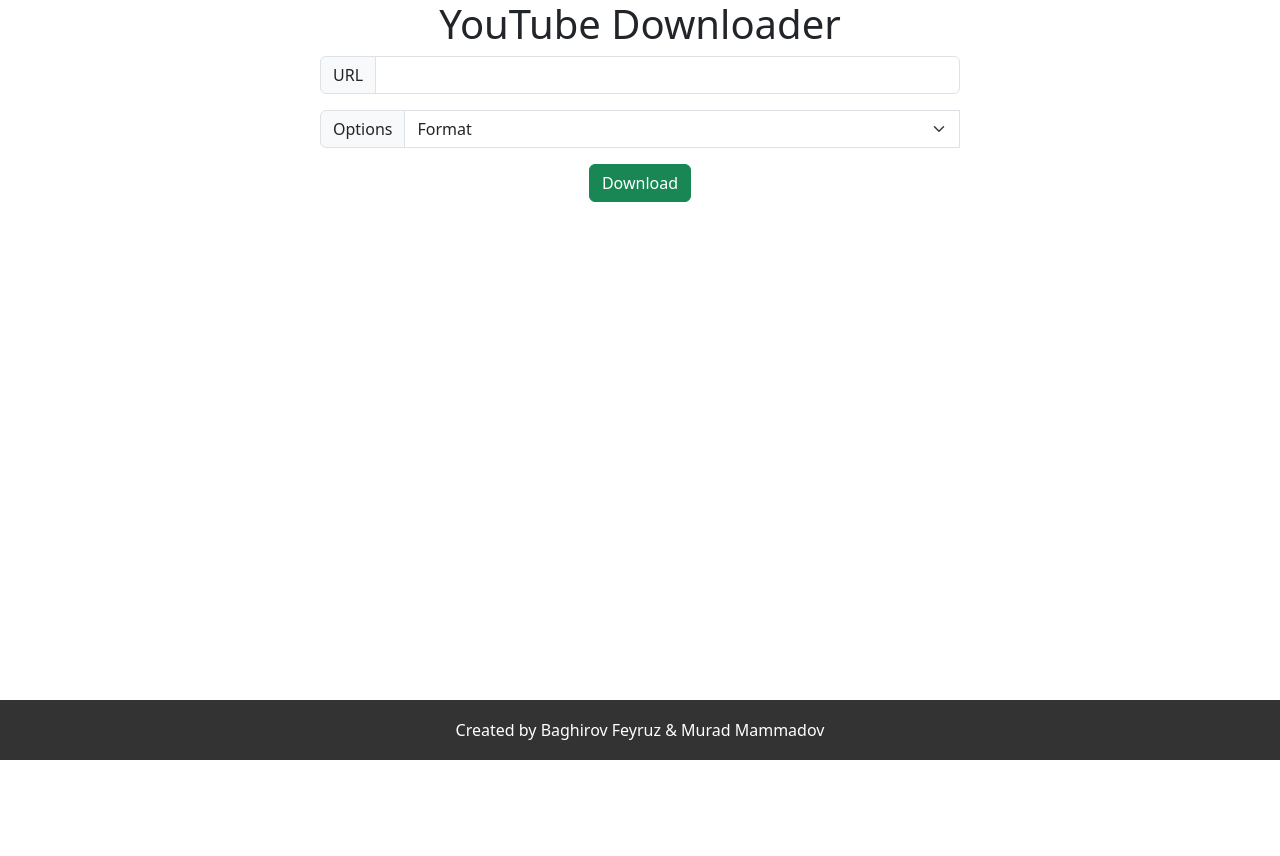
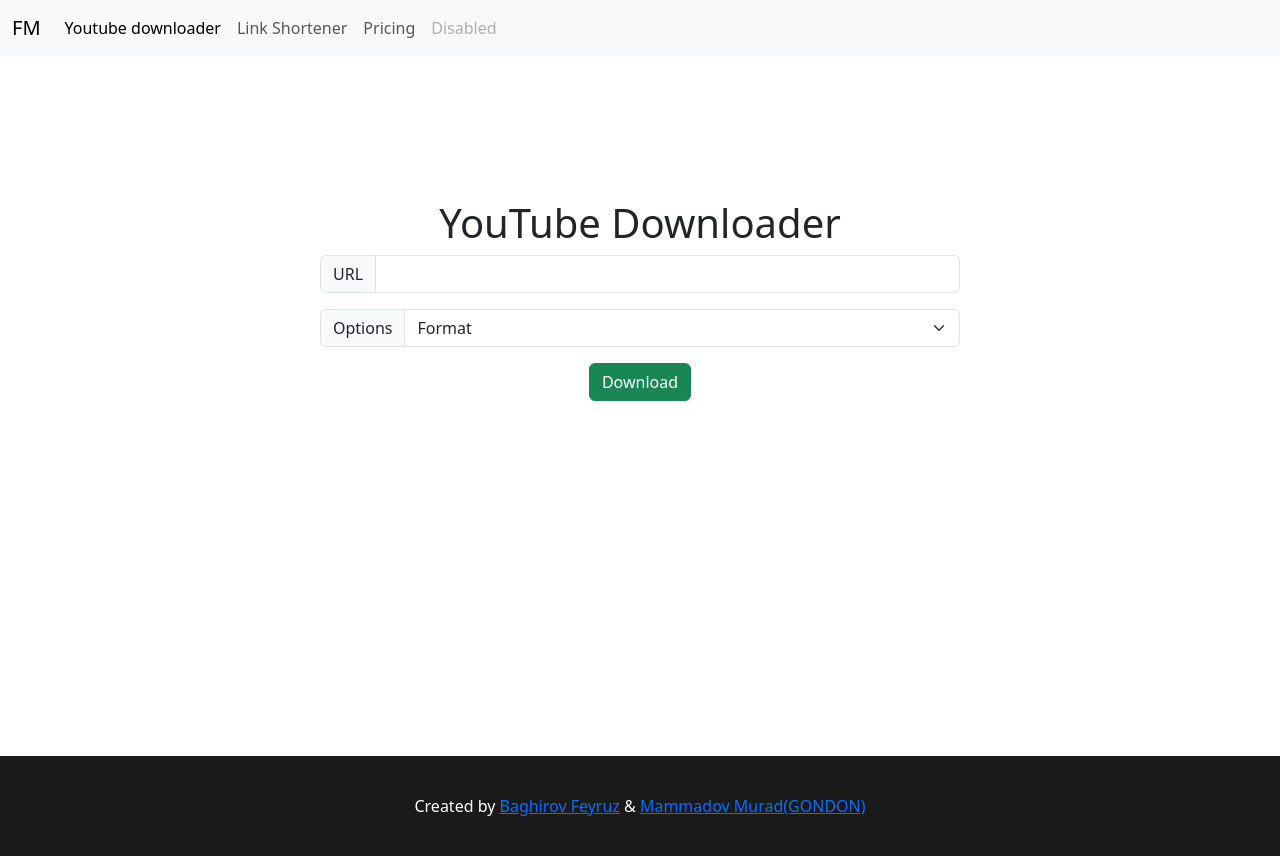
Before and after one commit to feyruzb/downloader, a Flask app: page / in a window 1280 px wide. Before the commit the page ends 760 px from the top, so only its background shows below. Run offline with Flask 2, Linux system fonts and the light colour scheme.

Commit message:
design update , logic needs to be fixed

```diff
--- a/app.py
+++ b/app.py
@@ -8,15 +8,21 @@
 def home():
     return render_template('index.html')
 
+@app.route('/link')
+def link():
+    return render_template('link-shortener.html')
+
 @app.route('/download', methods=['POST'])
 def download():
-    yt = YouTube(video_url)
     url = request.form['url']
     format = request.form['format']
     resolution = request.form['resolution']
+    print(url, format, resolution)
+    # yt = YouTube(url)
 
 
     video = YouTube(url)
+
     if format == 'MP3':
         audio = video.streams.get_audio_only()
         audio.download('downloads/')
@@ -24,10 +30,8 @@
         file_path = os.path.join('downloads', filename)
         return send_file(file_path, as_attachment=True)
     else:
-        if resolution == '720p':
-            stream = video.streams.get_by_resolution('720p')
-        else:
-            stream = video.streams.get_highest_resolution()
+        stream = video.streams.get_by_resolution(resolution)
+        print(video.streams)
         stream.download('downloads/')
         filename = stream.default_filename
         file_path = os.path.join('downloads', filename)
--- a/static/style.css
+++ b/static/style.css
@@ -3,11 +3,14 @@
 }
 
 footer {
-    height: 60px; /* adjust to fit your footer height */
-    background-color: #333;
-    color: #fff;
+    height:100px;
+    position:relative;
+    bottom:0;
+    width:100%;
+    background-color: rgb(26, 26, 26);
+    color:white;
     text-align: center;
-    line-height: 60px; /* same as height */
+    line-height: 100px;
   }
 
 .content {
@@ -20,10 +23,21 @@
 }
 
 .downloader_write_space{
-    display: inline;
+    /* margin-top: 30%; */
+    width: 100%;
+    position: absolute;
+    top: calc(50% - 100px);
+    left: 50%;
+    transform: translate(-50%, -50%);
+
 }
 .dropdownbar {
-    width: 30% !important;
+    width: 3    0% !important;
     margin:auto;
     display: inline ;
 }
+
+/* html {
+    height: 100%;
+    padding: 0;
+} */
--- a/templates/index.html
+++ b/templates/index.html
@@ -7,22 +7,40 @@
 
 </head>
 <body>
+    <nav class="navbar navbar-expand-lg bg-body-tertiary">
+        <div class="container-fluid">
+          <a class="navbar-brand" href="/">FM</a>
+          <button class="navbar-toggler" type="button" data-bs-toggle="collapse" data-bs-target="#navbarNavAltMarkup" aria-controls="navbarNavAltMarkup" aria-expanded="false" aria-label="Toggle navigation">
+            <span class="navbar-toggler-icon"></span>
+          </button>
+          <div class="collapse navbar-collapse" id="navbarNavAltMarkup">
+            <div class="navbar-nav">
+              <a class="nav-link active" aria-current="page" href="#">Youtube downloader</a>
+              <a class="nav-link" href="link">Link Shortener</a>
+              <a class="nav-link" href="#">Pricing</a>
+              <a class="nav-link disabled">Disabled</a>
+            </div>
+          </div>
+        </div>
+      </nav>
 
-    <div class="content">
+
+
+    <div class="content align-middle">
         <div class="downloader_write_space">
             <h1>YouTube Downloader</h1>
             <div class="input_bar">
 
-                <form action="/download" method="post">
-                    <div class="input-group mb-3 w-50 m-auto">
+                <form id="form" action="/download" method="post" class="w-50 m-auto" >
+                    <div class="input-group mb-3 m-auto">
                         <span class="input-group-text" id="inputGroup-sizing-default">URL</span>
-                        <input type="text" name="url" class="form-control" aria-label="Sizing example input" aria-describedby="inputGroup-sizing-default">
+                        <input id="url" type="text" name="url" class="form-control" aria-label="Sizing example input" aria-describedby="inputGroup-sizing-default">
                       </div>
 
 
-                      <div class="input-group mb-3 dropdownbar w-50">
+                      <div class="input-group mb-3 dropdownbar">
                           <label class="input-group-text" for="inputGroupSelect02">Options</label>
-                          <select id="format" name="format" class="form-select" id="inputGroupSelect02">
+                          <select id="format" name="format" class="form-select rounded-end" id="inputGroupSelect02">
                               <option selected disabled>Format</option>
                               <option value="MP3">MP3</option>
                               <option value="MP4">MP4</option>
@@ -32,35 +50,70 @@
                                 <option value="360p">360p</option>
                                 <option value="480p">480p</option>
                                 <option value="720p">720p</option>
-                                <option value="1080p">1080p</option>
                               </select>
                         </div>
-                        <input class="btn btn-success" type="submit" value="Download">
+                        <button id="download" class="btn btn-success" onclick="btn(event)">Download</button>
+                        <div id="alert" class="alert alert-danger" style="display: none;" role="alert">
+                            A simple danger alert—check it out!
+                          </div>
                     </form>
                 </div>
             </div>
         </div>
 
+        <!-- <footer class="fixed-bottom"> -->
+            <footer>
+            <p class="m-0">Created by
+                <a target="_blank" href="https://github.com/feyruzb" data-bs-toggle="tooltip" data-bs-title="Hello">Baghirov Feyruz</a>
+                &
+                <a target="_blank" href="https://github.com/mamedov6119" data-bs-toggle="tooltip" data-bs-title="Hello">Mammadov Murad(GONDON)</a>
+            </p>
+        </footer>
     <script>
 
         // Show resolution options only when MP4 is selected
+        var url = document.getElementById('url')
         var formatSelect = document.getElementById('format');
         var resolutionOptions = document.getElementById('resolution-options');
+        var dlButton = document.getElementById('download')
+        var alert = document.getElementById('alert')
+        var form = document.getElementById('form')
+
+        function btn(event){
+            event.preventDefault();
+            alert.style.display = (validator() ? 'none' : 'block')
+
+            if (validator()) form.submit();
+        }
+
         formatSelect.addEventListener('change', function() {
             if (formatSelect.value === 'MP4') {
                 resolutionOptions.style.display = 'block';
-                console.log(1)
-            } else {
+                formatSelect.classList.remove('rounded-end')
+            } else if (formatSelect.value === 'MP3') {
                 resolutionOptions.style.display = 'none';
-                console.log(0)
+                formatSelect.classList.add('rounded-end')
+            }
+            // dlButton.disabled = !validator();
+        });
 
-            }
-        });
+        // resolutionOptions.addEventListener('change', () => {
+        //     dlButton.disabled = !validator();
+        // })
+
+        // url.addEventListener('change', () => {
+        //     dlButton.disabled = !validator();
+        // })
+
+
+        function validator () {
+            let status = url.value.includes('http') && ['MP3','MP4'].includes(formatSelect.value);
+            if (formatSelect.value == 'MP4') status = status && resolutionOptions.value.includes('p');
+            return status
+        }
+
 
     </script>
     <script src="https://cdn.jsdelivr.net/npm/bootstrap@5.3.0-alpha1/dist/js/bootstrap.bundle.min.js" integrity="sha384-w76AqPfDkMBDXo30jS1Sgez6pr3x5MlQ1ZAGC+nuZB+EYdgRZgiwxhTBTkF7CXvN" crossorigin="anonymous"></script>
 </body>
-<footer>
-    <p>Created by Baghirov Feyruz & Murad Mammadov</p>
-</footer>
 </html>
```
Also changed, not shown: templates/link-shortener.html (added, +52 -0 lines).
